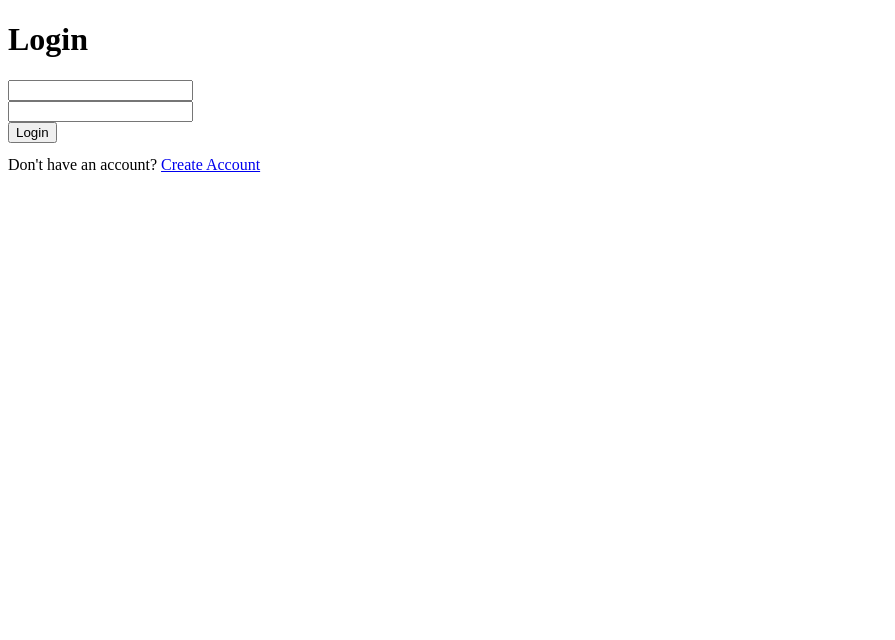
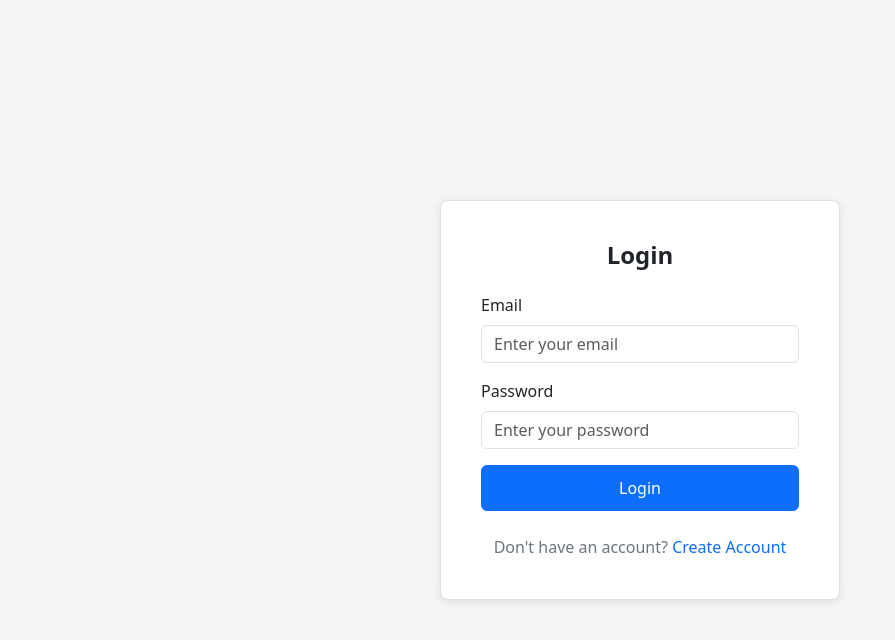
Before and after one commit to Foster-J/Comp4537-Term-Project, a website: page frontend/index.html in a window 1280 px wide. Shown: the whole page, without its empty margins (0-895 px from the left). Drawn offline with nearby package versions, Linux system fonts and the light colour scheme.

Commit message:
removed hard coded strings from login page. created a nicer ui for login page

```diff
--- /dev/null
+++ b/frontend/css/style.css
@@ -0,0 +1,52 @@
+body {
+            background-color: #f5f5f5;
+            min-height: 100vh;
+            display: flex;
+            align-items: center;
+        }
+
+        .login-container {
+            max-width: 400px;
+            margin: 0 auto;
+        }
+
+        .card {
+            border: 1px solid #e0e0e0;
+            border-radius: 8px;
+            box-shadow: 0 2px 8px rgba(0, 0, 0, 0.1);
+        }
+
+        .card-body {
+            padding: 2.5rem;
+        }
+
+        .form-control:focus {
+            border-color: #0d6efd;
+            box-shadow: 0 0 0 0.2rem rgba(13, 110, 253, 0.25);
+        }
+
+        .btn-primary {
+            padding: 0.625rem;
+        }
+
+        h1 {
+            font-size: 1.5rem;
+            font-weight: 600;
+            color: #212529;
+            margin-bottom: 1.5rem;
+        }
+
+        .signup-link {
+            text-align: center;
+            margin-top: 1.5rem;
+            color: #6c757d;
+        }
+
+        .signup-link a {
+            color: #0d6efd;
+            text-decoration: none;
+        }
+
+        .signup-link a:hover {
+            text-decoration: underline;
+        }
--- a/frontend/index.html
+++ b/frontend/index.html
@@ -1,22 +1,49 @@
 <!doctype html>
-<html>
+<html lang="en">
 
 <head>
     <meta charset="utf-8">
+    <meta name="viewport" content="width=device-width, initial-scale=1">
     <title>Login</title>
+    <link href="https://cdn.jsdelivr.net/npm/bootstrap@5.3.2/dist/css/bootstrap.min.css" rel="stylesheet">
+    <link href="./css/style.css" rel="stylesheet">
 </head>
 
 <body>
-    <h1>Login</h1>
-    <input id="email"><br>
-    <input id="pass" type="password"><br>
-    <button id="loginBtn">Login</button>
-    <pre id="msg"></pre>
+    <div class="container">
+        <div class="login-container">
+            <div class="card">
+                <div class="card-body">
+                    <h1 class="text-center" id="loginTitle"></h1>
 
-    <div class="signup-link">
-        Don't have an account? <a href="signup.html">Create Account</a>
+                    <div id="msg"></div>
+
+                    <form id="loginForm">
+                        <div class="mb-3">
+                            <label for="email" class="form-label" id="emailLabel"></label>
+                            <input type="email" class="form-control" id="email" placeholder="Enter your email" required>
+                        </div>
+
+                        <div class="mb-3">
+                            <label for="pass" class="form-label" id="passwordLabel"></label>
+                            <input type="password" class="form-control" id="pass" placeholder="Enter your password" required>
+                        </div>
+
+                        <div class="d-grid mb-3">
+                            <button type="submit" class="btn btn-primary" id="loginBtn"></button>
+                        </div>
+                    </form>
+
+                    <div class="signup-link">
+                        <span id="signupText"></span> <a href="signup.html" id="signupLink"></a>
+                    </div>
+                </div>
+            </div>
+        </div>
     </div>
 
+    <script src="https://cdn.jsdelivr.net/npm/bootstrap@5.3.2/dist/js/bootstrap.bundle.min.js"></script>
+    <script src="./js/strings.js"></script>
     <script src="./js/login.js"></script>
 </body>
 
--- a/frontend/js/login.js
+++ b/frontend/js/login.js
@@ -1,6 +1,19 @@
 const API = (window.location.hostname === 'localhost' || window.location.hostname === '127.0.0.1')
     ? 'http://localhost:3000'
     : 'https://unsparked-unperturbedly-dahlia.ngrok-f';
+
+// Initialize page text from strings file
+document.addEventListener('DOMContentLoaded', () => {
+    document.getElementById('loginTitle').textContent = STRINGS.LOGIN.TITLE;
+    document.getElementById('emailLabel').textContent = STRINGS.LOGIN.EMAIL_LABEL;
+    document.getElementById('passwordLabel').textContent = STRINGS.LOGIN.PASSWORD_LABEL;
+    document.getElementById('loginBtn').textContent = STRINGS.LOGIN.SUBMIT_BUTTON;
+    document.getElementById('signupText').textContent = STRINGS.LOGIN.SIGNUP_TEXT;
+    document.getElementById('signupLink').textContent = STRINGS.LOGIN.SIGNUP_LINK;
+
+    document.getElementById('email').placeholder = STRINGS.LOGIN.EMAIL_PLACEHOLDER;
+    document.getElementById('pass').placeholder = STRINGS.LOGIN.PASSWORD_PLACEHOLDER;
+});
 
 async function post(path, body) {
     const r = await fetch(API + path, {
@@ -13,25 +26,27 @@ const API = (window.location.hostname === 'localhost' || window.location.hostnam
 }
 
 loginBtn.onclick = async () => {
-            msg.textContent = 'Logging in...';
+    msg.textContent = STRINGS.LOGIN.LOADING_MESSAGE;
+    msg.style.color = '';
+
     try {
         const res = await post('/auth/login', {
             email: email.value,
             password: pass.value
         });
+
         if (res.ok) {
-
-                    if (res.user && res.user.role === 'admin'){
+            if (res.user && res.user.role === 'admin') {
                 window.location = 'admin.html';
             } else {
                 window.location = 'main.html';
             }
         } else {
-                    msg.textContent = 'Login failed: ' + (res.error || 'Invalid credentials');
+            msg.textContent = STRINGS.LOGIN.ERROR_LOGIN_FAILED + (res.error || STRINGS.LOGIN.ERROR_INVALID_CREDENTIALS);
             msg.style.color = 'red';
         }
     } catch (e) {
-                msg.textContent = 'Error: ' + e.message;
+        msg.textContent = STRINGS.LOGIN.ERROR_PREFIX + e.message;
         msg.style.color = 'red';
     }
 };
--- /dev/null
+++ b/frontend/js/strings.js
@@ -0,0 +1,81 @@
+// strings.js - Centralized user-facing messages
+
+const STRINGS = {
+    // Login page
+    LOGIN: {
+        TITLE: 'Login',
+        EMAIL_LABEL: 'Email',
+        EMAIL_PLACEHOLDER: 'Enter your email',
+        PASSWORD_LABEL: 'Password',
+        PASSWORD_PLACEHOLDER: 'Enter your password',
+        SUBMIT_BUTTON: 'Login',
+        SIGNUP_TEXT: "Don't have an account?",
+        SIGNUP_LINK: 'Create Account',
+
+        // Loading messages
+        LOADING_MESSAGE: 'Logging in...',
+
+        // Error messages
+        ERROR_INVALID_CREDENTIALS: 'Invalid credentials',
+        ERROR_LOGIN_FAILED: 'Login failed: ',
+        ERROR_PREFIX: 'Error: ',
+        ERROR_EMPTY_FIELDS: 'Please fill in all fields',
+        ERROR_INVALID_EMAIL: 'Please enter a valid email address',
+        ERROR_SERVER: 'Server error. Please try again later',
+        ERROR_NETWORK: 'Network error. Please check your connection',
+
+        // Success messages
+        SUCCESS_LOGIN: 'Login successful! Redirecting...'
+    },
+
+    // API Call page
+    API_CALL: {
+        TITLE: 'Make AI Call',
+        CALLER_NAME_LABEL: 'Caller Name',
+        RESTAURANT_NAME_LABEL: 'Restaurant Name',
+        PHONE_NUMBER_LABEL: 'Phone Number',
+        SCRIPT_LABEL: 'Order Details',
+        SUBMIT_BUTTON: 'Make Call',
+
+        // Error messages
+        ERROR_ALL_FIELDS_REQUIRED: 'All fields required',
+        ERROR_USER_NOT_FOUND: 'User not found',
+        ERROR_LLM_NOT_CONFIGURED: 'LLM server not configured',
+        ERROR_GENERATE_SCRIPT: 'Failed to generate AI call script',
+        ERROR_INTERNAL_SERVER: 'Internal server error',
+
+        // Success messages
+        SUCCESS_CALL_COMPLETED: 'AI call script generated and saved to your history.',
+
+        // Status messages
+        STATUS_COMPLETED: 'Completed'
+    },
+
+    // AI Prompt
+    AI_PROMPT: {
+        SYSTEM_MESSAGE: 'You are calling a restaurant on behalf of a client to place an order. ' +
+            'Speak casually. Your job is to introduce yourself as an AI bot from the Company UpScaling, ' +
+            'explain that you are calling on behalf of the client, state the client\'s name and order clearly, ' +
+            'but do not request confirmation. Do NOT output JSON in your answer. Do NOT mention JSON. ' +
+            'Just speak as if you are making the call. ' +
+            'Here is the order data you should use (this is for you, the AI, and should NOT be repeated as JSON in your answer): ',
+    },
+
+    // General messages
+    GENERAL: {
+        LOADING: 'Loading...',
+        PLEASE_WAIT: 'Please wait...',
+        SUCCESS: 'Success',
+        ERROR: 'Error'
+    }
+};
+
+// Export for Node.js (backend)
+if (typeof module !== 'undefined' && module.exports) {
+    module.exports = STRINGS;
+}
+
+// Export for browser (frontend)
+if (typeof window !== 'undefined') {
+    window.STRINGS = STRINGS;
+}
```
Lines whose indentation alone changed are shown as unchanged.
